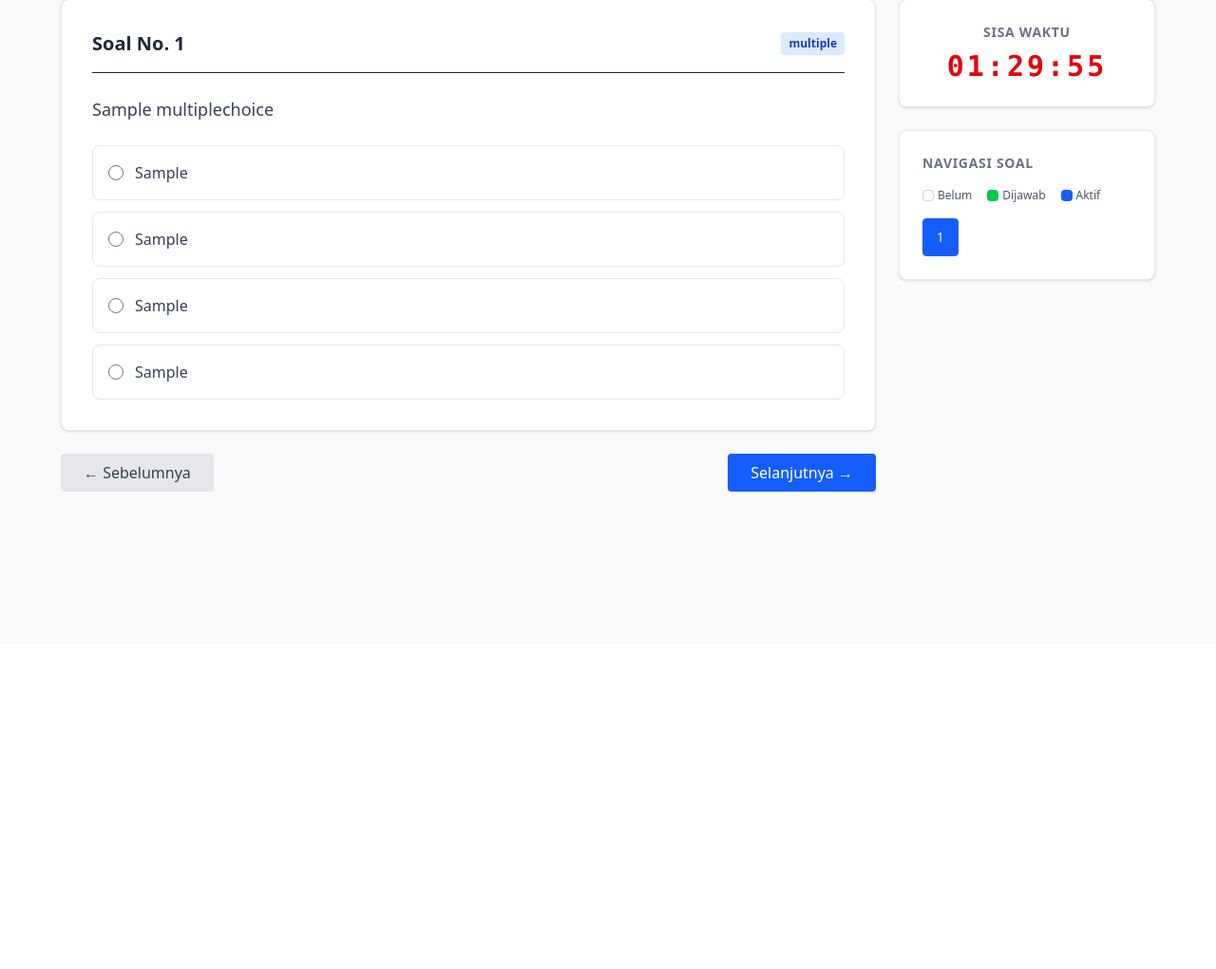
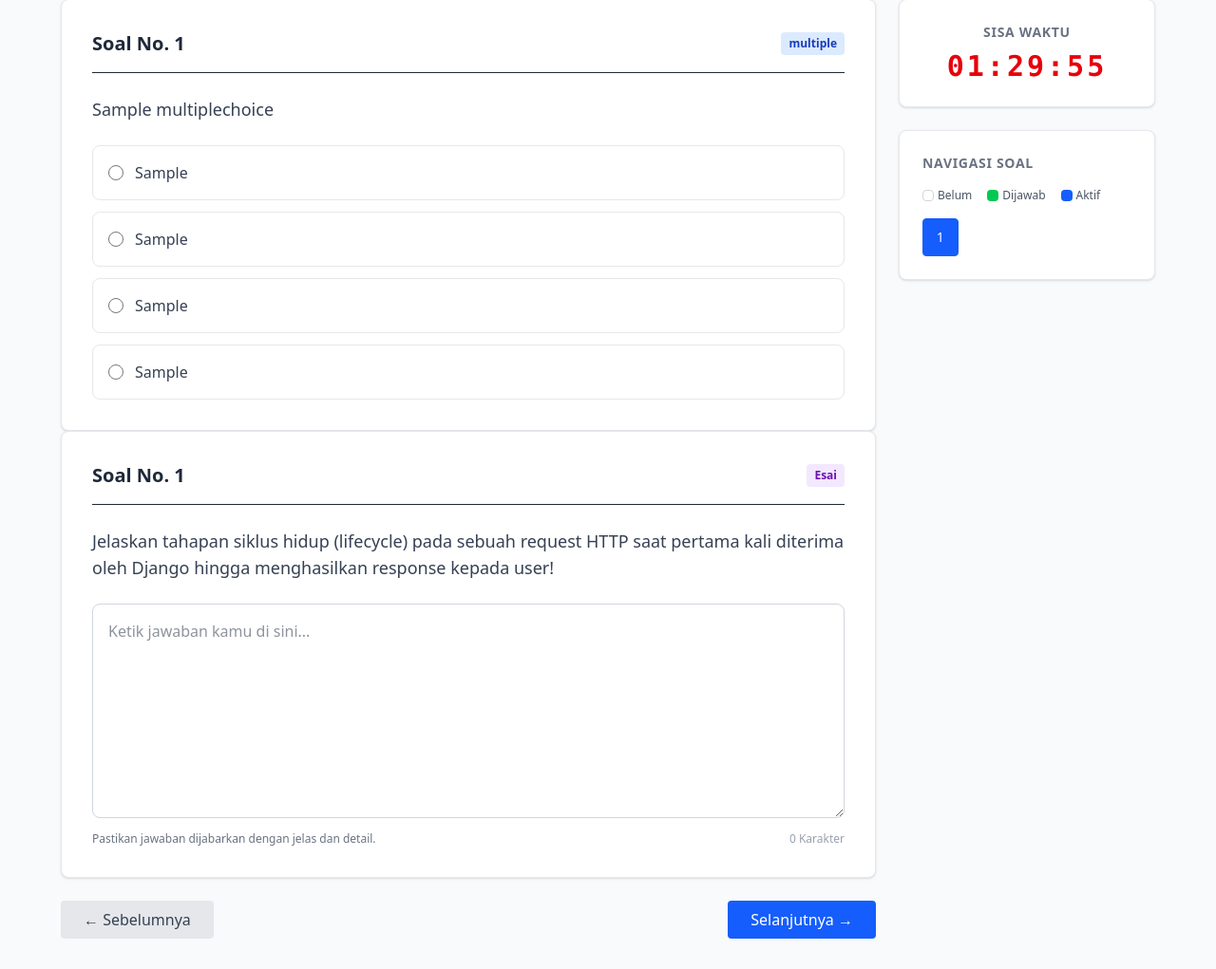
Before and after one commit to 0xbdg/E-Ujian, a Django app: page /soal-ujian/1/ in a window 1280 px wide. Shown: the part 121-1142 px from the top of the page at 95% size. Before the commit the page ends 639 px from the top, so only its background shows below. Run offline with Django 5.2, Linux system fonts and the light colour scheme; tables that the repository leaves empty hold one stand-in row (values such as "Sample post"); style sheets or scripts are compiled from the project's sources; some libraries are stand-ins or nearby versions.

Commit message:
adoiasjdosiajd

```diff
--- a/app/views.py
+++ b/app/views.py
@@ -49,7 +49,7 @@ class StartExamView(View):
             request,
             "client/pages/start_exam.html",
             {
-                "questions": question,
+                "question": question,
                 "choices": mc,
                 "count": MultipleChoice.objects.count(),
                 "type": question.question_type,
--- a/templates/client/base.html
+++ b/templates/client/base.html
@@ -15,6 +15,5 @@
     <main class="max-w-7xl mx-auto px-4 sm:px-6 lg:px-8 py-8">
         {% block content%} {% endblock %}
     </main>
-    <script type="text/javascript" src="{% static 'js/main.js' %}"></script>
 </body>
 </html>
--- a/templates/client/pages/start_exam.html
+++ b/templates/client/pages/start_exam.html
@@ -2,7 +2,7 @@
 
 {% load static %}
 
-{% block title %}Soal {{ matapelajaran.course}}{% endblock %}
+{% block title %}Soal {{ question.exam }}{% endblock %}
 
 {% block navbar %}{% include "client/components/navbar.html" %}{% endblock %}
 
@@ -40,6 +40,27 @@
                         </div>
                     </div>
                     {% endfor %}
+                    <div id="soal-1" class="question-tab active bg-white shadow-sm border border-gray-200 rounded-lg p-6 lg:p-8">
+                        <div class="flex justify-between items-center mb-6 border-b pb-4">
+                            <h2 class="text-xl font-bold">Soal No. 1</h2>
+                            <span class="bg-purple-100 text-purple-800 text-xs font-semibold px-2 py-1 rounded">Esai</span>
+                        </div>
+                        <p class="text-gray-700 mb-6 text-lg">Jelaskan tahapan siklus hidup (lifecycle) pada sebuah request HTTP saat pertama kali diterima oleh Django hingga menghasilkan response kepada user!</p>
+
+                        <div class="space-y-3">
+                            <textarea
+                                name="jawaban_1"
+                                rows="8"
+                                class="w-full p-4 border border-gray-300 rounded-lg focus:ring-2 focus:ring-blue-500 focus:border-blue-500 outline-none transition-shadow resize-y"
+                                placeholder="Ketik jawaban kamu di sini..."
+                                oninput="checkEssayAnswer(1, this)"
+                            ></textarea>
+                        </div>
+                        <div class="flex justify-between items-center mt-2">
+                            <p class="text-xs text-gray-500">Pastikan jawaban dijabarkan dengan jelas dan detail.</p>
+                            <p class="text-xs font-medium text-gray-400" id="char-count-1">0 Karakter</p>
+                        </div>
+                    </div>
 
 
                     <div class="flex justify-between mt-6">
@@ -106,6 +127,25 @@ window.addEventListener('click', function(event) {
         }
     }
 });
+
+function checkEssayAnswer(qNumber, element) {
+            const btn = document.getElementById(`btn-nav-${qNumber}`);
+            const charCountDisplay = document.getElementById(`char-count-${qNumber}`);
+
+            if (!btn) return;
+
+            const textLength = element.value.trim().length;
+
+            if (charCountDisplay) {
+                charCountDisplay.textContent = `${textLength} Karakter`;
+            }
+
+            if (textLength > 0) {
+                btn.setAttribute('data-answered', 'true');
+            } else {
+                btn.setAttribute('data-answered', 'false');
+            }
+}
 
 
 function goToQuestion(qNumber) {
```
